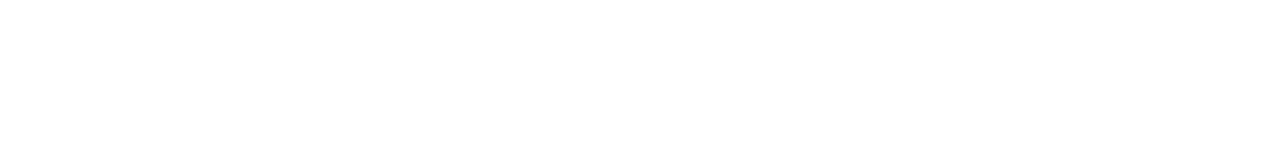
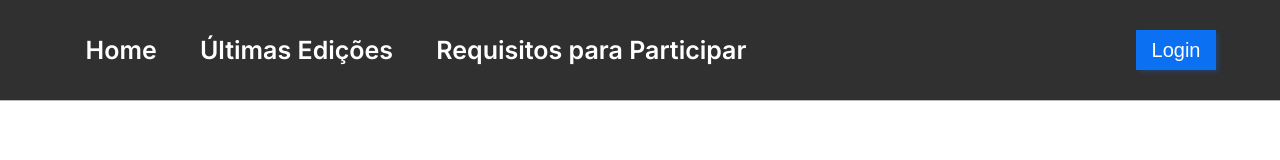
Before and after one commit to ribeiroAllison/bootcamp-DNC, a plain HTML site: page index.html in a window 1280 px wide. Drawn offline with Linux system fonts and the light colour scheme.

Commit message:
includiong navbar

```diff
--- a/index.html
+++ b/index.html
@@ -5,8 +5,21 @@
     <meta http-equiv="X-UA-Compatible" content="IE=edge">
     <meta name="viewport" content="width=device-width, initial-scale=1.0">
     <title>Bootcamp DNC</title>
+    <link rel="stylesheet" href="./resources/style.css">
+    <link rel="preconnect" href="https://fonts.googleapis.com">
+    <link rel="preconnect" href="https://fonts.gstatic.com" crossorigin>
+    <link href="https://fonts.googleapis.com/css2?family=Inter:wght@400;600;700;800&display=swap" rel="stylesheet">
 </head>
 <body>
+    <!-- MENU SECTION -->
+    <nav id="principal">
+        <div id="menu">
+            <a href="">Home</a>
+            <a href="">Últimas Edições</a>
+            <a href="">Requisitos para Participar</a>
+        </div>
+        <button>Login</button>
+    </nav>
 
 </body>
 </html>
--- a/resources/style.css
+++ b/resources/style.css
@@ -0,0 +1,54 @@
+html{
+    font-family:'Inter', sans-serif;
+    font-weight: 600;
+    color: white;
+}
+
+body{
+    margin:0;
+    padding:0;
+}
+
+#principal{
+    width: 100%;
+    height: 100px;
+    background-color: #303030;
+    display: flex;
+    justify-content: space-between;
+    align-items: center;
+    border-bottom: 1px solid #bababa;
+
+
+}
+
+#principal a{
+    text-decoration: none;
+    color: white;
+    font-size: 25px;
+
+}
+
+    #principal a:hover{
+        color: #CCCCCC
+
+    }
+
+#menu{
+    display: flex;
+    width: 55%;
+    justify-content: space-around;
+    align-items: center;
+    margin-left: 5%;
+}
+
+#principal button{
+    margin-right: 5%;
+    width: 80px;
+    height: 40px;
+    background: #0C70F2;
+    box-shadow: 3px 2px 4px rgba(12, 112, 242, 0.25);
+    color: white;
+    font-size: 20px;
+    border:0;
+    cursor: pointer;
+}
```
